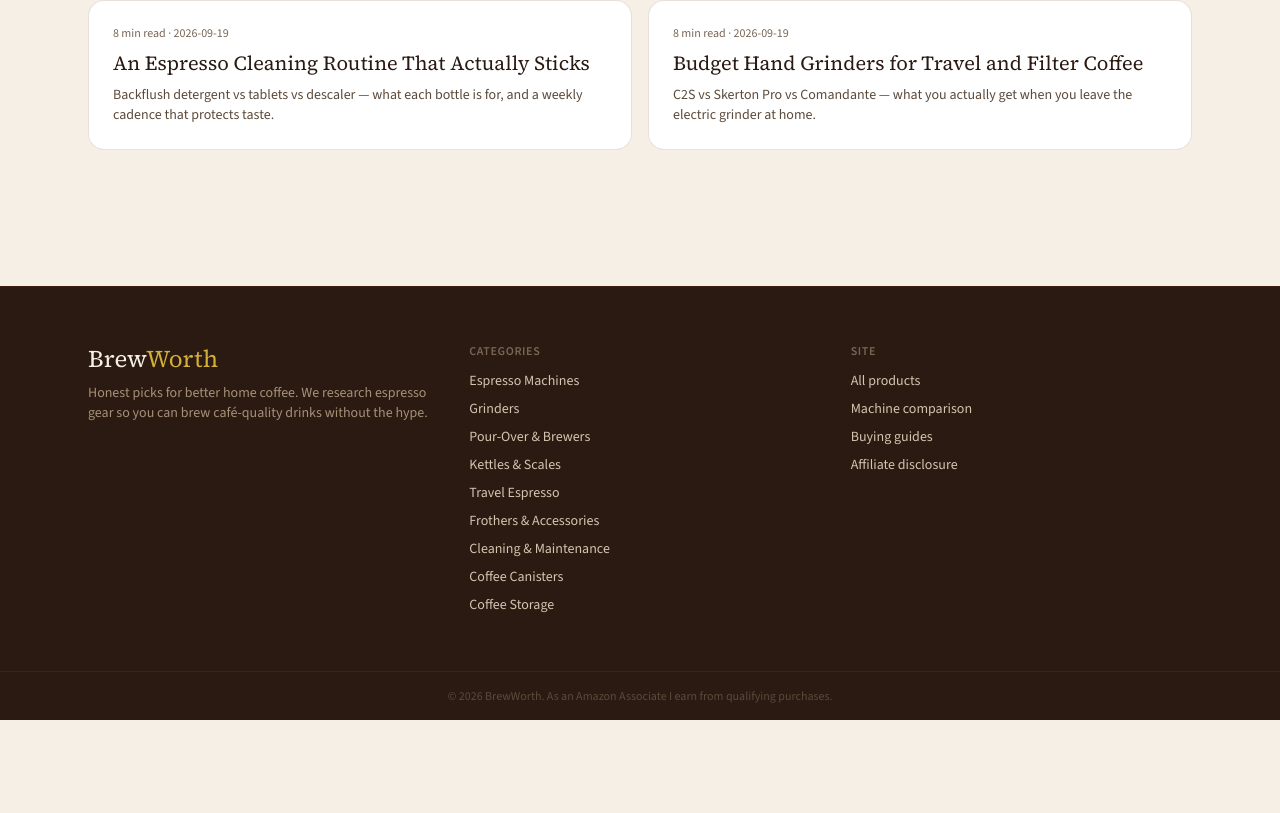
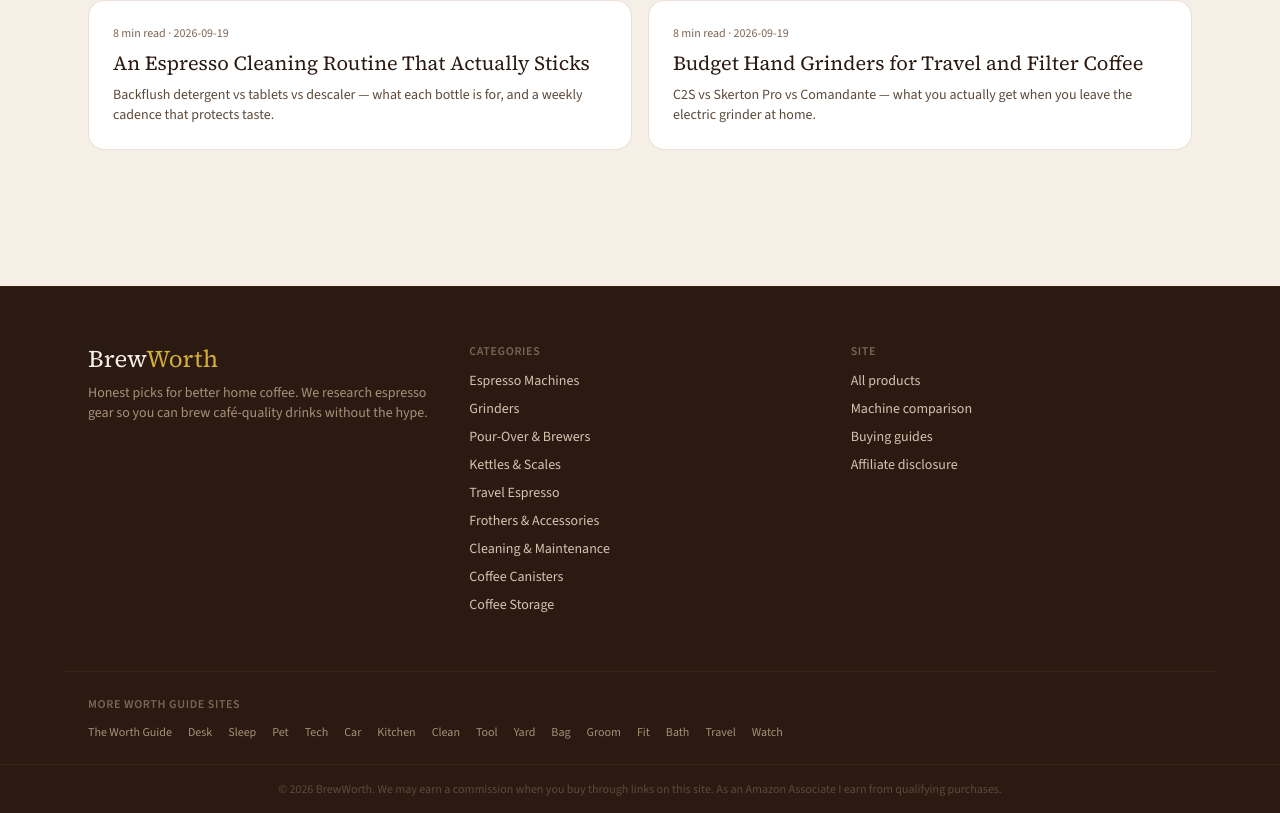
Before and after one commit to tygriffin045/brewworth, a Next.js app: page / in a window 1280 px wide. Shown: the part 5426-6239 px from the top of the page. Before the commit the page ends 6146 px from the top, so only its background shows below. Built offline with nearby package versions, Linux system fonts and the light colour scheme.

Commit message:
Footer: single affiliate disclosure line and compact Worth Guide cross-links

```diff
--- a/src/components/Footer.tsx
+++ b/src/components/Footer.tsx
@@ -1,5 +1,12 @@
 import Link from "next/link";
 import { categories } from "@/data/categories";
+
+const WORTH_SITES = [
+  ["The Worth Guide", "https://theworthguide.com/"],
+  ...["desk", "sleep", "pet", "tech", "car", "kitchen", "clean", "tool", "yard", "bag", "groom", "fit", "bath", "travel", "watch"].map(
+    (s) => [s[0].toUpperCase() + s.slice(1), `https://${s}.theworthguide.com/`],
+  ),
+].map(([label, href]) => ({ label, href }));
 
 export function Footer() {
   return (
@@ -60,9 +67,18 @@ export function Footer() {
           </ul>
         </div>
       </div>
+      <div className="mx-auto max-w-6xl border-t border-[#3d2314] px-4 py-6 sm:px-6">
+        <p className="text-xs font-semibold uppercase tracking-wider text-[#7a6555]">More Worth Guide sites</p>
+        <ul className="mt-3 flex flex-wrap gap-x-4 gap-y-1 text-xs text-[#a89078]">
+          {WORTH_SITES.map((site) => (
+            <li key={site.href}>
+              <a href={site.href} className="hover:text-[#f6efe6]">{site.label}</a>
+            </li>
+          ))}
+        </ul>
+      </div>
       <div className="border-t border-[#3d2314] py-4 text-center text-xs text-[#5c4a3a]">
-        © {new Date().getFullYear()} BrewWorth. As an Amazon Associate I earn
-        from qualifying purchases.
+        © {new Date().getFullYear()} BrewWorth. We may earn a commission when you buy through links on this site. As an Amazon Associate I earn from qualifying purchases.
       </div>
     </footer>
   );
```
